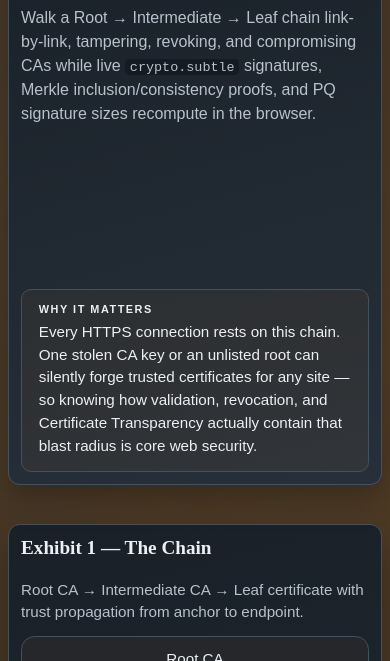
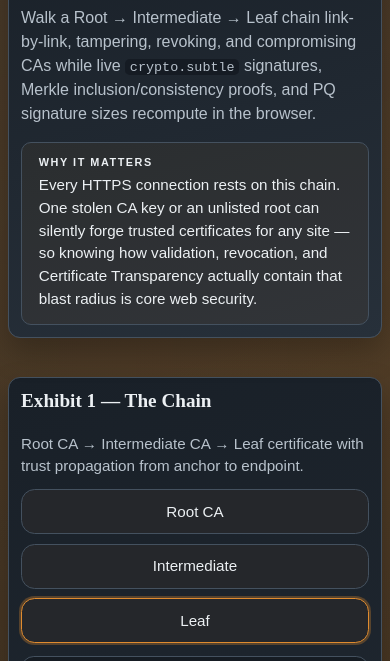
Before and after one commit to systemslibrarian/crypto-lab-pki-chain, a website built with Vite: page index.html in a window 390 px wide. Shown: the part 183-844 px from the top of the page. Built offline with nearby package versions, Linux system fonts and the light colour scheme.

Commit message:
Make lab self-contained; fix cl-hero mobile layout; accessibility pass

```diff
--- a/src/style.css
+++ b/src/style.css
@@ -63,7 +63,6 @@ body {
   padding: 1rem;
 }
 
-/* BEGIN cl-hero standard — managed, keep in sync across fleet */
 /* This demo's theme exposes --text / --muted / --accent / --border; the standard
    references --text-dim, so alias it here so hero-desc gets the muted tone and
    passes axe contrast in both themes. */
@@ -76,7 +75,12 @@ body {
 .cl-hero-why-label{display:block;font-size:.68rem;font-weight:700;letter-spacing:.14em;}
 .cl-hero-why-text{margin:.35rem 0 0;font-size:.95rem;line-height:1.5;}
 @media (max-width:640px){.cl-hero{flex-direction:column;}.cl-hero-why{flex-basis:auto;width:100%;}}
-/* END cl-hero standard */
+
+/* Mobile: in the column layout the 22rem flex-basis becomes a minimum
+   HEIGHT, padding dead space above the fold. Reset it. */
+@media (max-width: 640px) {
+  .cl-hero-main { flex-basis: auto; min-width: 0; }
+}
 
 .hero {
   position: relative;
```
Also changed, not shown: index.html (+0 -6 lines).
